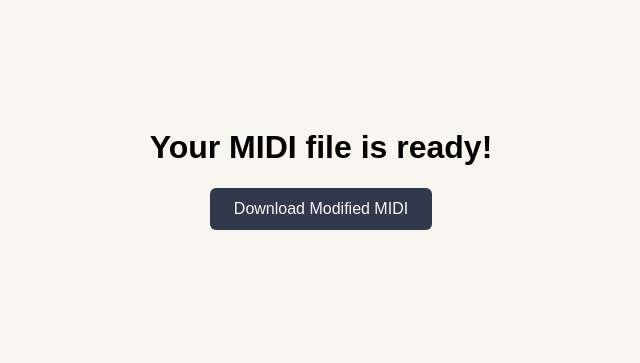
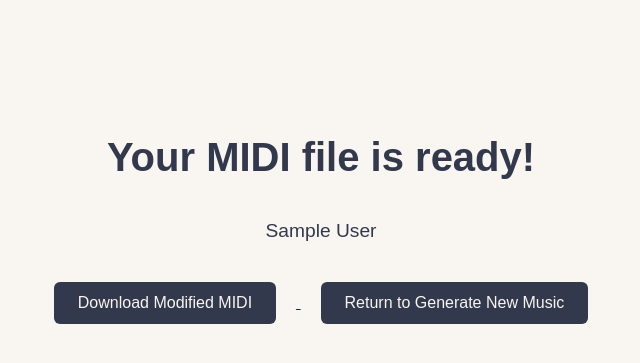
Before and after one commit to Crezzi/aimusicmaker, a Flask app: page /result in a window 1280 px wide. Shown: the top 363 px of the page, without its empty margins (319-959 px from the left). Run offline with Flask 3, Linux system fonts and the light colour scheme; the visitor is signed in with stand-in values (Sample User, id 1).

Commit message:
uploads still not working but webpages done

```diff
--- a/website_folder/templates/loading.html
+++ b/website_folder/templates/loading.html
@@ -45,7 +45,7 @@
   <img src="{{ url_for('static', filename='loading.gif') }}" alt="Loading..." class="loading-img">
 
   <br><br>
-  <a href="/uploads/">
+  <a href="/upload">
     <button class="cancel-btn">Cancel</button>
   </a>
 </body>
--- a/website_folder/templates/result.html
+++ b/website_folder/templates/result.html
@@ -8,9 +8,15 @@
       text-align: center;
       padding-top: 100px;
       font-family: Arial, sans-serif;
+      color: #32394d;
     }
 
-    .download-btn {
+    h1 {
+      margin-bottom: 40px;
+      font-size: 2.5em;
+    }
+
+    .button {
       background-color: #32394d;
       color: #f9f5f1;
       padding: 12px 24px;
@@ -18,17 +24,32 @@
       border: none;
       border-radius: 6px;
       cursor: pointer;
+      margin: 20px;
     }
 
-    .download-btn:hover {
+    .button:hover {
       background-color: #e07b00;
+    }
+
+    .filename {
+      font-size: 1.2em;
+      margin-bottom: 20px;
     }
   </style>
 </head>
 <body>
   <h1>Your MIDI file is ready!</h1>
+
+  <div class="filename">{{ filename }}</div>
+
+  <!-- Download button -->
   <a href="{{ url_for('download_file', filename=filename) }}">
-    <button class="download-btn">Download Modified MIDI</button>
+    <button class="button">Download Modified MIDI</button>
+  </a>
+
+  <!-- Return to generate page button -->
+  <a href="/upload">
+    <button class="button">Return to Generate New Music</button>
   </a>
 </body>
 </html>
```
